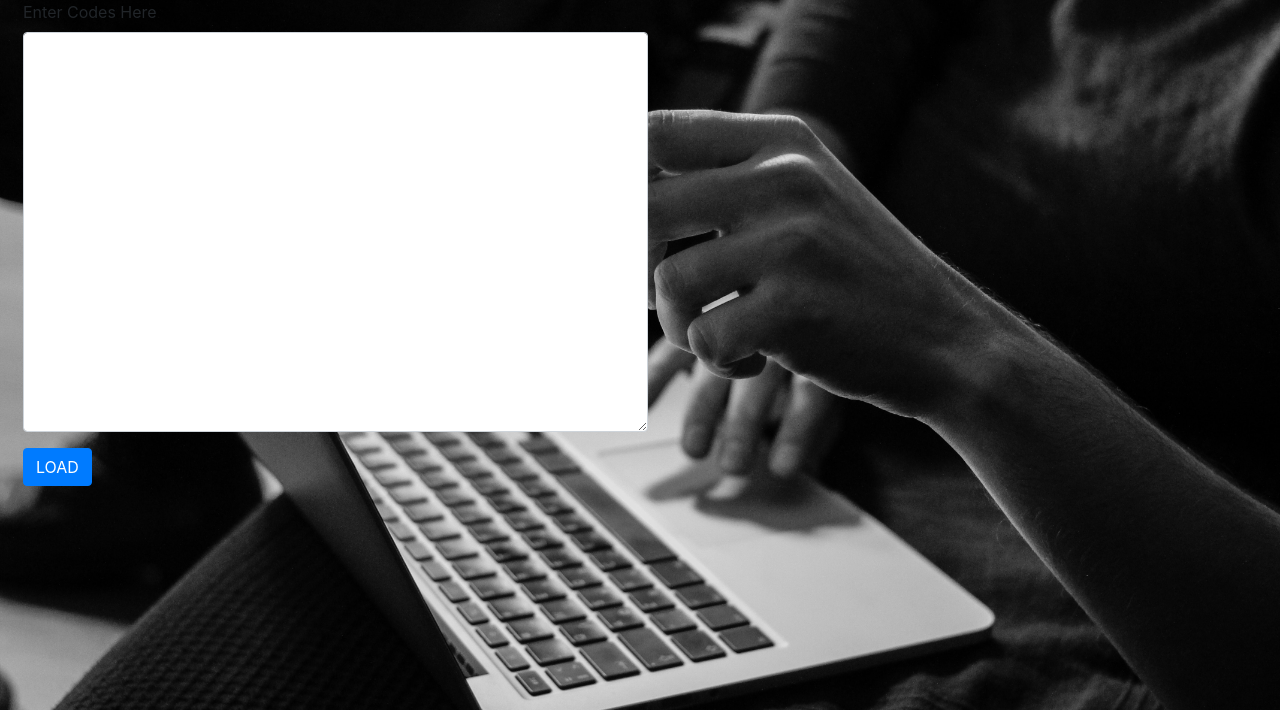
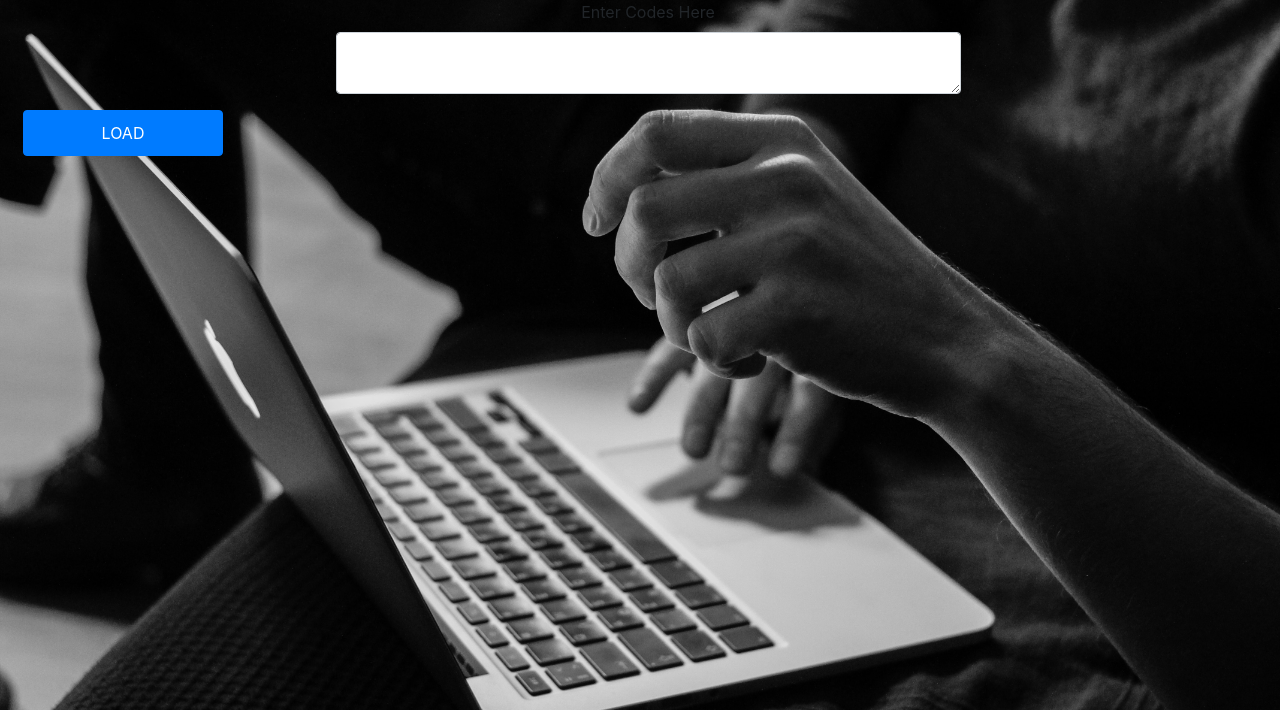
Before and after one commit to homeostaceys/microMIPS, a Django app: page / in a window 1280 px wide. Shown: the part 90-800 px from the top of the page. Run offline with Django 3.2, Linux system fonts and the light colour scheme; some libraries are stand-ins or nearby versions.

Commit message:
Add files via upload

```diff
--- a/microMIPs/mips/static/css/index.css
+++ b/microMIPs/mips/static/css/index.css
@@ -86,6 +86,23 @@ body {
     letter-spacing: 3px;
 }
 
+#myform {
+    display: flex;
+    flex-direction: column;
+    justify-content: center;
+}
+
+.form-group {
+    display: flex;
+    align-items: center;
+    flex-direction: column;
+}
+
+.button {
+    display: flex;
+    justify-content: center;
+}
+
 .tablebox {
     display: flex;
     flex-direction: row;
@@ -102,3 +119,8 @@ body {
 .col-lg-offset-4 {
     margin-top: 50px;
 }
+
+#id_load {
+    width: 200px;
+    padding: 10px 0px;
+}
```
